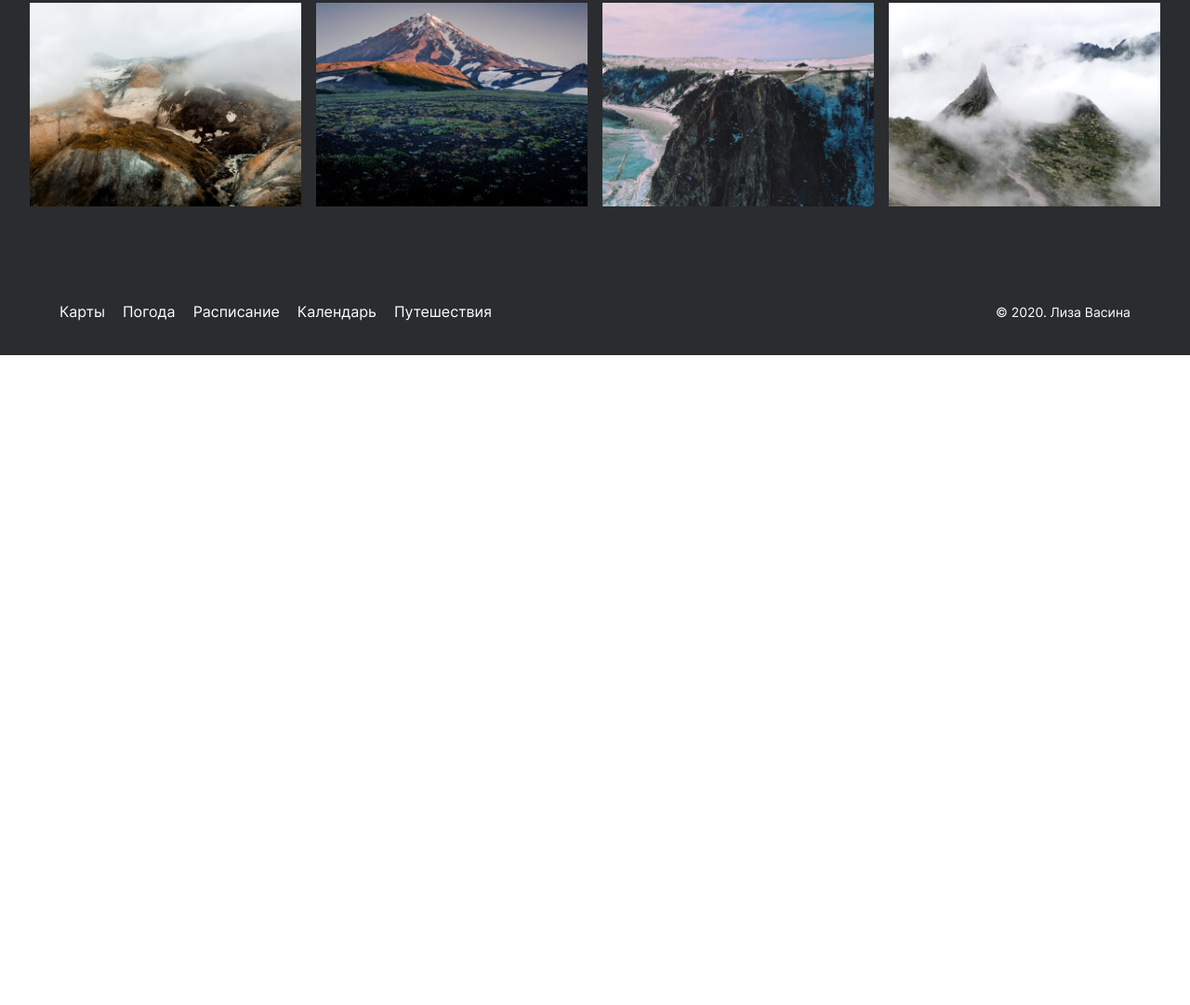
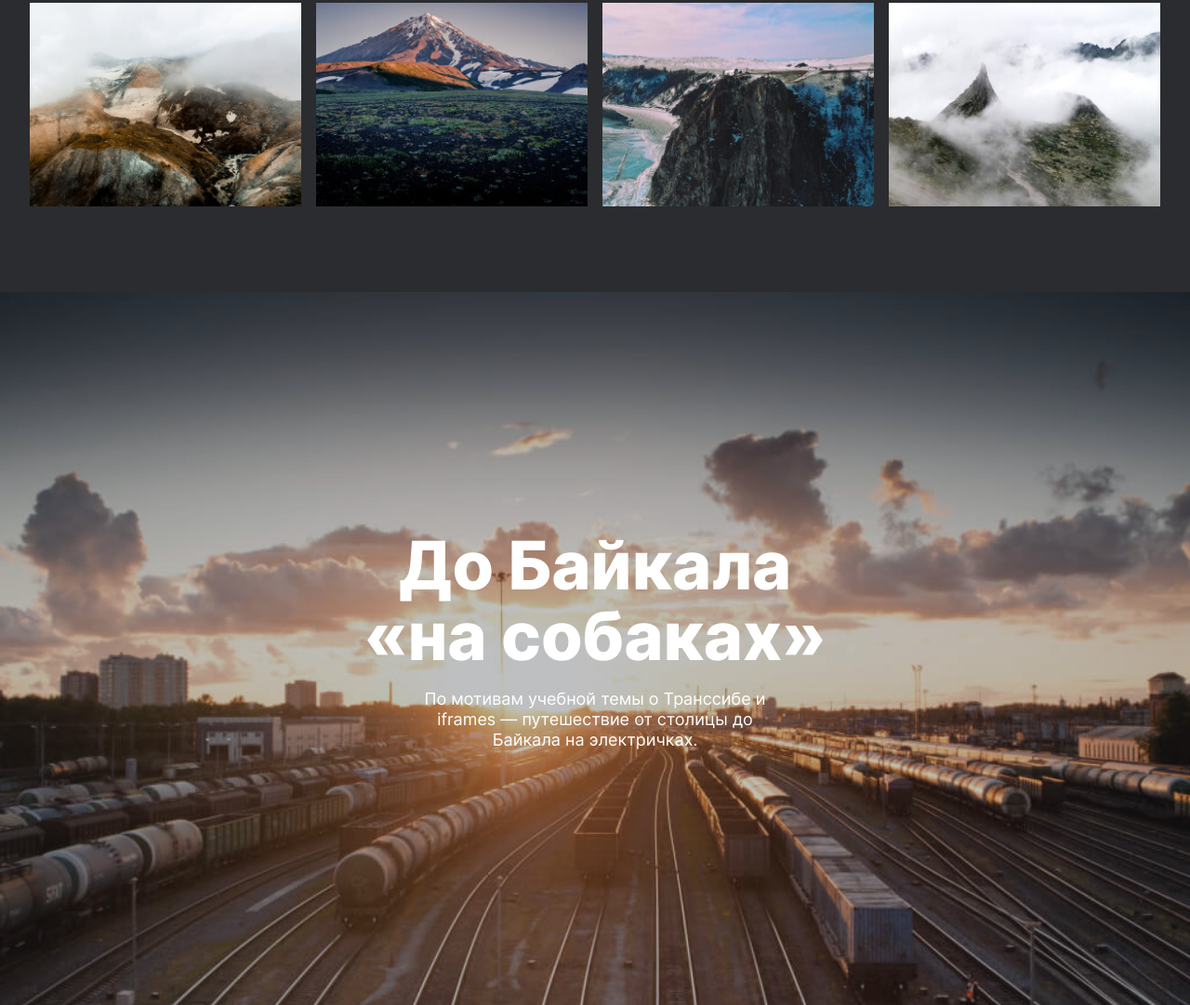
Before and after one commit to LizaVasina/russian-travel, a plain HTML site: page index.html in a window 1280 px wide. Shown: the part 2204-3285 px from the top of the page at 93% size. Before the commit the page ends 2586 px from the top, so only its background shows below. Drawn offline with Linux system fonts and the light colour scheme.

Commit message:
add cover section

```diff
--- a/blocks/cover/__subtitle/cover__subtitle.css
+++ b/blocks/cover/__subtitle/cover__subtitle.css
@@ -4,4 +4,14 @@
   font-weight: normal;
   line-height: 122%;
   text-align: center;
+  max-width: 30%;
+  z-index: 2;
 }
+
+@media screen and (max-width: 425px) {
+  .cover__subtitle {
+    font-size: 14px;
+    line-height: 114%;
+    max-width: 288px;
+  }
+}
--- a/blocks/cover/__title/cover__title.css
+++ b/blocks/cover/__title/cover__title.css
@@ -5,9 +5,9 @@
   color: #fff;
   text-decoration: none;
   text-align: center;
-  width: 560px;
-  margin: 33% auto 32px;
+  max-width: 560px;
   text-align: center;
+  z-index: 2;
 }
 
 @media screen and (max-width: 600px) {
@@ -15,3 +15,11 @@
     width: 90%;
   }
 }
+
+@media screen and (max-width: 425px) {
+  .cover__title {
+    font-size: 32px;
+    line-height: 109%;
+    max-width: 288px;
+  }
+}
--- a/blocks/cover/cover.css
+++ b/blocks/cover/cover.css
@@ -1,11 +1,39 @@
 .cover {
   background-image: url(../../images/baikal-cover.jpg);
-  background-size: 1184px 740px;
+  background-size: cover;
   width: 90%;
-  height: auto;
   margin: 92px auto 0;
-  padding: 33% auto 0;
+  padding-top: 20%;
+  padding-bottom: 20%;
+  box-sizing: border-box;
+  display: flex;
+  flex-direction: column;
+  justify-content: center;
+  align-items: center;
+  position: relative;
 }
+
+.cover::before {
+  content: '';
+  position: absolute;
+  top: 0;
+  right: 0;
+  bottom: 0;
+  left: 0;
+
+  background-color: #2A2C2F;
+  opacity: 0.3;
+
+  transition: opacity 0.3s;
+}
+
+/* Наведение работает только для десктопа */
+@media screen and (min-width: 1024px) {
+  .cover:hover::before {
+    opacity: .8;
+  }
+}
+
 
 @media screen and (max-width: 1280px) {
   .cover {
--- a/index.html
+++ b/index.html
@@ -145,11 +145,11 @@
         </div>
       </section> -->
 
-      <!-- <section class="cover">
+      <section class="cover">
         <a class="cover__title" href="https://stampsy.com/na-elektrichkakh-do-baikala" target="_blank">До Байкала «на собаках»</a>
         <p class="cover__subtitle">По мотивам учебной темы о Транссибе и iframes — путешествие
           от столицы до Байкала на электричках.</p>
-      </section> -->
+      </section>
     </main>
 
     <footer class="footer">
```
